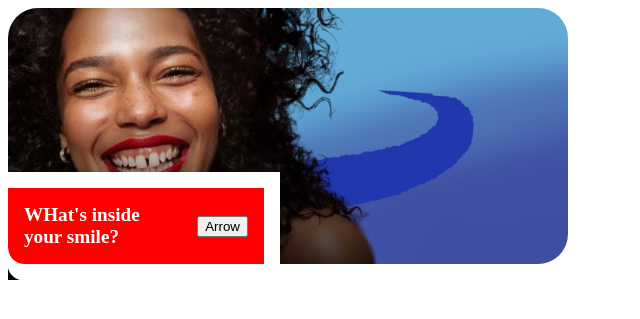
After one commit to sahil1330/dentalcare, a PHP site: page /inverted-border2.html in a window 1280 px wide. The commit adds this page. Shown: the top 319 px of the page, without its empty margins (0-640 px from the left). Run offline with PHP 8.4, Linux system fonts and the light colour scheme.

Commit message:
Refactor: Update width and add new SVG icons

```diff
--- a/components/footer/index.php
+++ b/components/footer/index.php
@@ -21,7 +21,7 @@
     }
 
     .newsletter-container {
-      width: 1184px;
+      width: 85%;
       height: 160px;
       position: absolute;
       top: 6px;
--- a/inverted-border.html
+++ b/inverted-border.html
@@ -78,7 +78,7 @@
             gap: 1rem;
             grid-template-columns: repeat(2, 1fr);
             grid-template-rows: 1fr auto 1fr;
-            max-width: 25rem;
+            max-width: 40rem;
             position: relative;
         }
 
@@ -135,14 +135,14 @@
             box-shadow: 0 1rem 0 black, 0 0 0 1rem white;
         }
 
-        .house-price::after {
+        /* .house-price::after {
             --_size: calc(var(--_br) * 1.5);
             --_corner-color: black;
             grid-column: 2 / 3;
             grid-row: 2 / 3;
             left: -1rem;
             bottom: -1rem;
-        }
+        } */
 
         .house-price span {
             display: grid;
--- /dev/null
+++ b/inverted-border2.html
@@ -0,0 +1,93 @@
+<!DOCTYPE html>
+<html lang="en">
+
+<head>
+    <meta charset="UTF-8">
+    <meta name="viewport" content="width=device-width, initial-scale=1.0">
+    <title>Document</title>
+    <style>
+        .container {
+            display: grid;
+            grid-template-columns: 1fr 1fr;
+            grid-template-rows: 1fr 1fr;
+            height: 16rem;
+            max-width: 35rem;
+            gap: 1rem;
+            position: relative;
+            --_br: 1rem
+        }
+
+        .image {
+            grid-row: 1/3;
+            grid-column: 1/3;
+            border-radius: 30px;
+            overflow: hidden;
+            width: 100%;
+        }
+
+        .image img {
+            display: block;
+            width: 100%;
+        }
+
+        .content {
+            grid-row: 2/3;
+            grid-column: 1/3;
+            gap: 2rem;
+            --_size: calc(var(--_br) * 1.5);
+            --_corner-color: black;
+        }
+
+        .box-content {
+            display: flex;
+            align-items: center;
+            gap: 1rem;
+            width: 40%;
+            margin-top: 3rem;
+            padding: 1rem;
+            color: white;
+            background: red;
+            outline: 1rem solid #fff;
+            border-radius: 0 0 0 var(--_br);
+        }
+
+        .content .box-content .text {
+            font-size: 1.2rem;
+            font-weight: 700;
+        }
+
+        .image::after,
+        .content::after,
+        .content::before {
+            --_size: var(--_br);
+            content: "";
+            position: absolute;
+            width: var(--_size);
+            aspect-ratio: 1;
+            background-image: radial-gradient(circle at 100% 100%,
+                    transparent var(--_size),
+                    var(--_corner-color, white) calc(var(--_size) + 1px));
+            rotate: -90deg;
+        }
+    </style>
+</head>
+
+<body>
+    <div class="container">
+        <div class="image">
+            <img src="images/girl.png" alt="">
+        </div>
+        <div class="content">
+            <div class="box-content">
+                <div class="text">
+                    WHat's inside your smile?
+                </div>
+                <div>
+                    <button>Arrow</button>
+                </div>
+            </div>
+        </div>
+    </div>
+</body>
+
+</html>
```
Also changed, not shown: components/footer/index2.html (added, +62 -0 lines), contact.php (+4 -5 lines), index.php (+13 -0 lines), styles/style.css (+28 -1 lines), test.html (+35 -3 lines), images/Subtract.svg (added).
